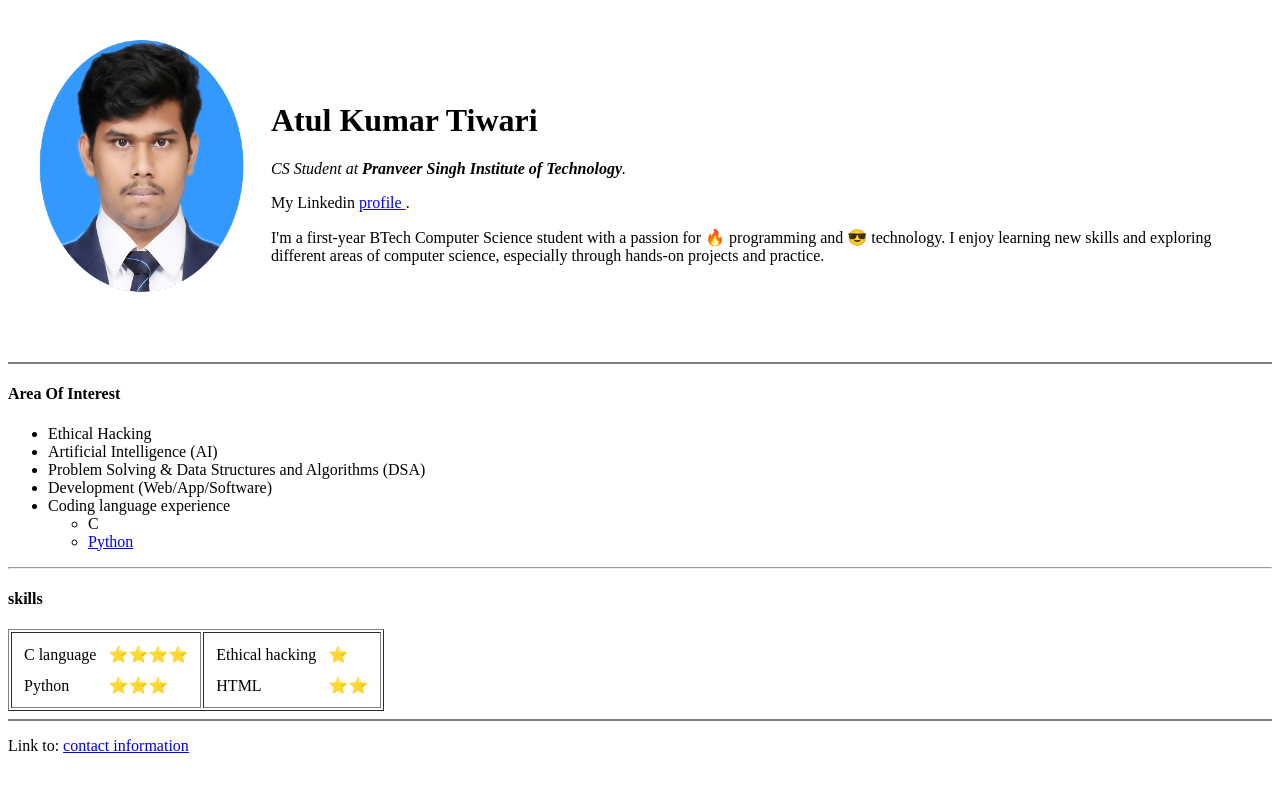
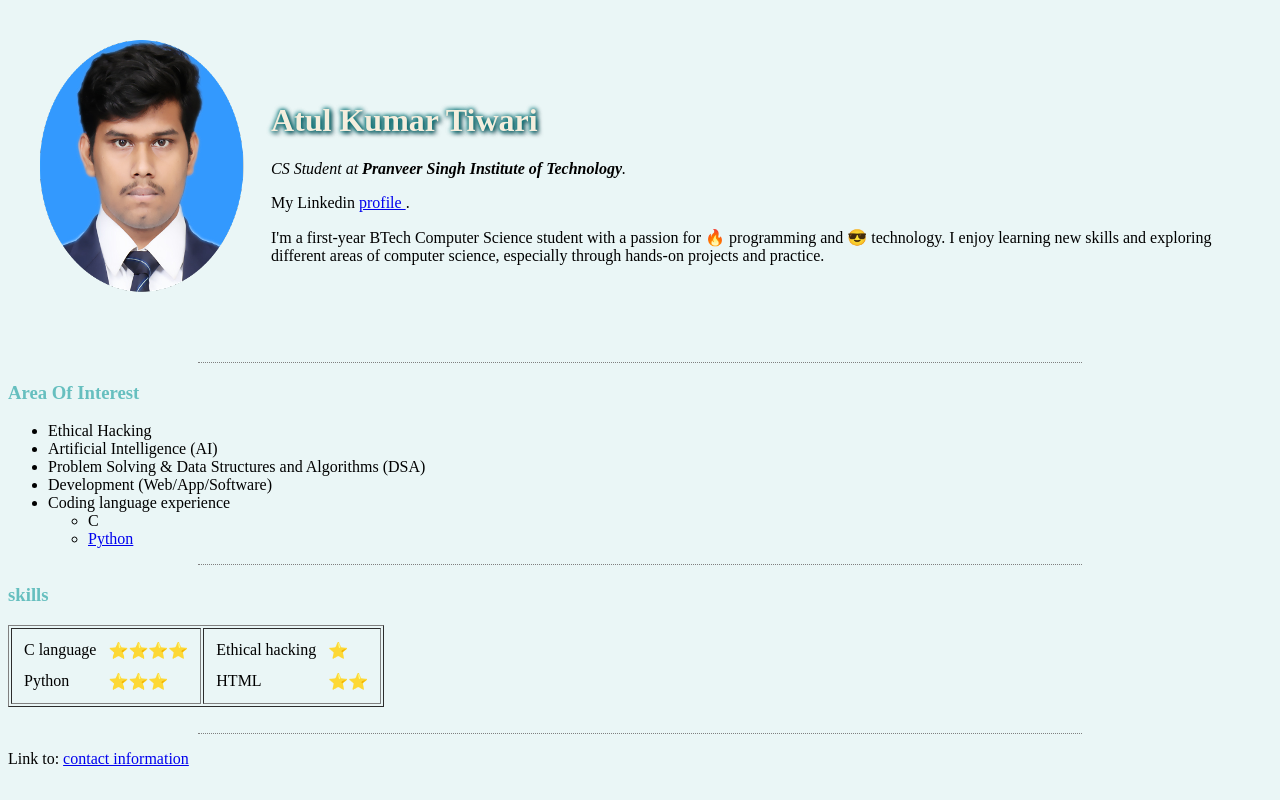
Before and after one commit to kosogit/Atulkumartiwari.me, a plain HTML site: page index.html in a window 1280 px wide. Drawn offline with Linux system fonts and the light colour scheme.

Commit message:
Add files via upload

```diff
--- /dev/null
+++ b/css/style.css
@@ -0,0 +1,38 @@
+body{
+    background-color: #EAF6F6;
+}
+h1{
+    color: #F5EEDD;
+
+    text-shadow:0 0 5px #077A7D , 0 0 5px #077A7D,2px 2px 5px #06202B;
+}
+
+
+h3{
+    color: #66BFBF;
+
+}
+p{
+    color: black;
+}
+ul{
+    color: black;
+}
+tr td{
+    color: black;
+
+}
+
+
+form{
+     color:black;
+}
+
+
+hr {
+
+    border: none;
+     border-top: 1px dotted gray;
+    width: 70%;
+
+}
--- a/index.html
+++ b/index.html
@@ -4,8 +4,10 @@
     <meta charset="UTF-8">
     <meta name="Atul's Website" content="width=device-width, initial-scale=1.0">
     <title>Atul's website  </title>
+    <link rel="stylesheet" href="css/style.css">
 </head>
-<body>
+
+<body >
     <table cellspacing="20">
         <tr>
             <td>
@@ -20,8 +22,8 @@
         </tr>
 
     </table>
-    <hr size="2" noshade>
-    <h4>Area Of Interest </h4>
+    <hr>
+    <h3>Area Of Interest </h3>
     <ul>
         <li>Ethical Hacking</li>
         <li>Artificial Intelligence (AI)</li>
@@ -35,7 +37,7 @@
         </li>
     </ul>
     <hr>
-    <h4>skills</h4>
+    <h3>skills</h3>
     <table  border="1" >
        <tr><td>
         <table cellspacing="10" > <tb><tr><td>C language </td><td>⭐⭐⭐⭐</td></tr>
@@ -46,7 +48,8 @@
        </td></tr>
 
     </table>
-    <hr size="2" noshade>
+    <br>
+    <hr>
     <p>Link to: <a href="contact.html" >contact information</a> </p>
 </body>
 </html>
```
Also changed, not shown: contact.html (+1 -0 lines).
